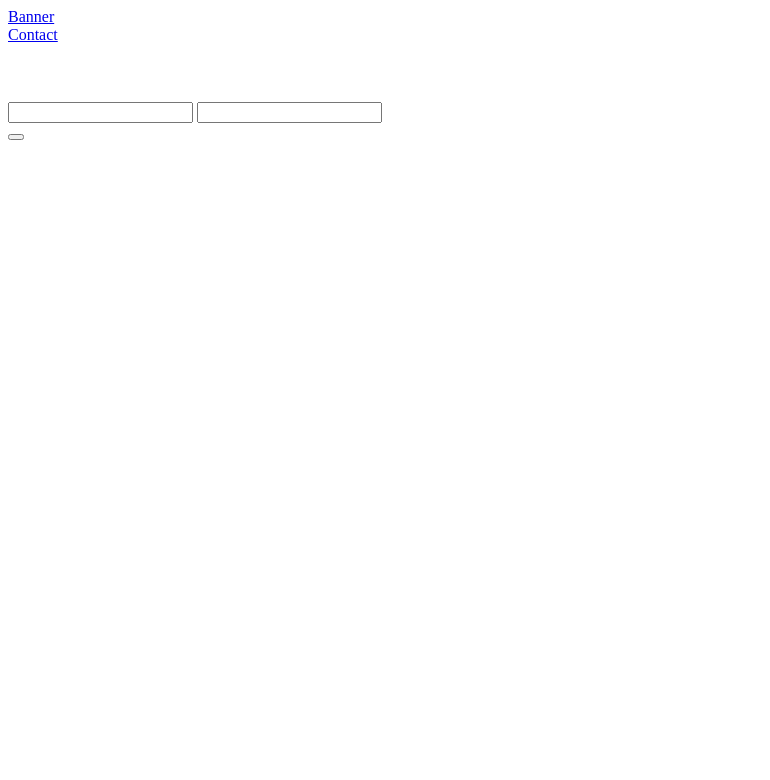
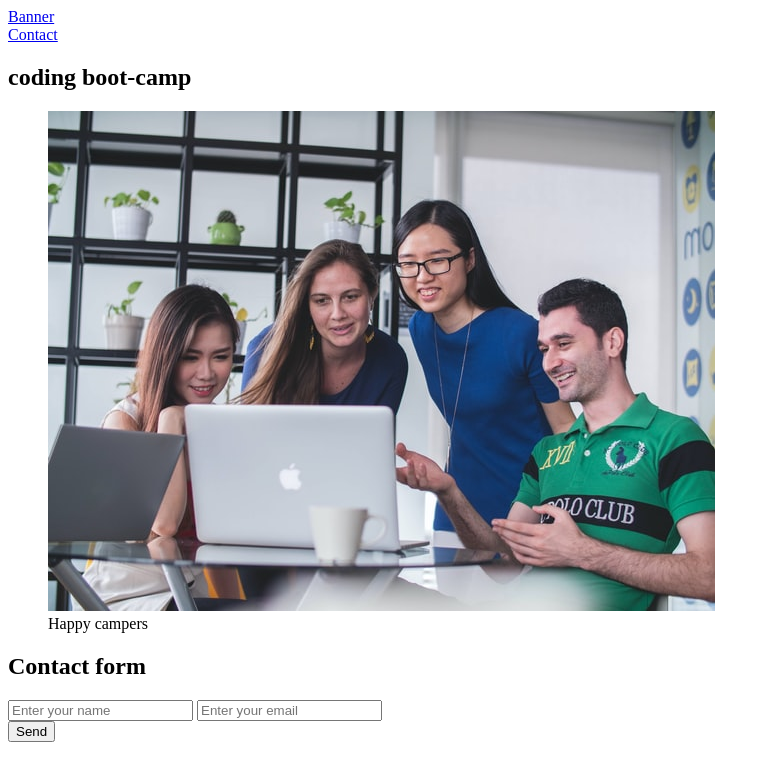
Before and after one commit to SumaiaSorna/landing-page, a plain HTML site: page index.html in a window 1280 px wide. Shown: the whole page, without its empty margins (0-770 px from the left). Drawn offline with Linux system fonts and the light colour scheme.

Commit message:
added page content

```diff
--- a/index.html
+++ b/index.html
@@ -23,19 +23,22 @@
     </header>
     <main>
       <section id="banner">
-        <h1></h1>
+        <h1>coding boot-camp</h1>
         <figure>
-          <img src="" alt="" />
-          <figcaption></figcaption>
+          <img
+            src="./assets/images/banner-image.jpg"
+            alt="people learning code around the laptop"
+          />
+          <figcaption>Happy campers</figcaption>
         </figure>
       </section>
       <section id="contact">
-        <h2></h2>
+        <h2>Contact form</h2>
         <form action="">
-          <input type="text" />
-          <input type="text" />
+          <input type="text" placeholder="Enter your name" />
+          <input type="text" placeholder="Enter your email" />
           <div>
-            <button></button>
+            <button>Send</button>
           </div>
         </form>
       </section>
```
